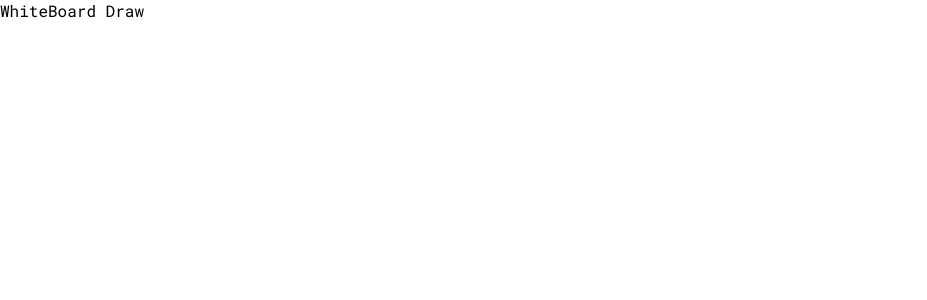
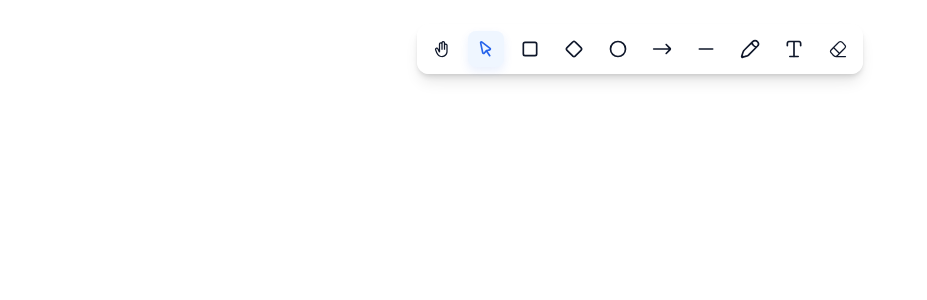
Before and after one commit to SaleemIlahi/whiteboard, a React (Vite) app in the folder client/: page / in a window 1280 px wide. Shown: the top 300 px of the page, without its empty margins (0-927 px from the left). Built offline with nearby package versions, Linux system fonts and the light colour scheme.

Commit message:
feat(frontend): integrate Toolbar and CanvasRoot in Board

```diff
--- a/client/src/App.tsx
+++ b/client/src/App.tsx
@@ -1,7 +1,12 @@
 import "./App.scss";
+import Board from "./pages/Board.tsx";
 
 function App() {
-  return <div className="App">WhiteBoard Draw</div>;
+  return (
+    <div className="App">
+      <Board />
+    </div>
+  );
 }
 
 export default App;
--- a/client/src/main.tsx
+++ b/client/src/main.tsx
@@ -2,9 +2,13 @@ import { StrictMode } from "react";
 import { createRoot } from "react-dom/client";
 import App from "./App.tsx";
 import "./index.scss";
+import { store } from "./app/store";
+import { Provider } from "react-redux";
 
 createRoot(document.getElementById("root")!).render(
   <StrictMode>
-    <App />
+    <Provider store={store}>
+      <App />
+    </Provider>
   </StrictMode>
 );
--- /dev/null
+++ b/client/src/pages/Board.tsx
@@ -0,0 +1,27 @@
+import S from "../styles/board.module.scss";
+import Toolbar from "../components/Toolbar";
+import { useSelector, useDispatch } from "react-redux";
+import { setActiveTool } from "../features/toolbar/toolbarSlice";
+import type { RootState } from "../app/store";
+import { CanvasRoot } from "../canvas/CanvasRoot";
+
+const Board = () => {
+  const { selectedTool, tools } = useSelector(
+    (state: RootState) => state.toolbar
+  );
+  const dispatch = useDispatch();
+  return (
+    <div className={S.board_cnt}>
+      <div className={S.board_toolbar}>
+        <Toolbar
+          data={tools}
+          activeTool={selectedTool}
+          onSelect={(o) => dispatch(setActiveTool(o))}
+        />
+      </div>
+      <CanvasRoot />
+    </div>
+  );
+};
+
+export default Board;
--- /dev/null
+++ b/client/src/styles/board.module.scss
@@ -0,0 +1,15 @@
+.board_cnt {
+    width: 100%;
+    height: 100%;
+    position: relative;
+    overflow: hidden;
+
+    .board_toolbar {
+        position: absolute;
+        top: 24px;
+        left: 50%;
+        transform: translateX(-50%);
+        z-index: 10;
+        pointer-events: auto;
+    }
+}
```
